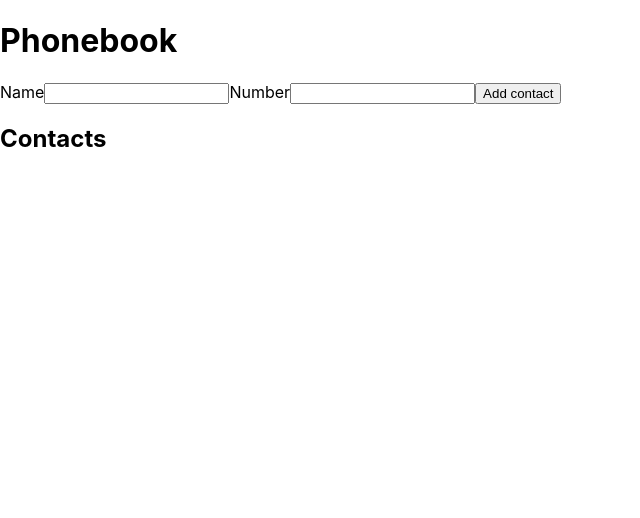
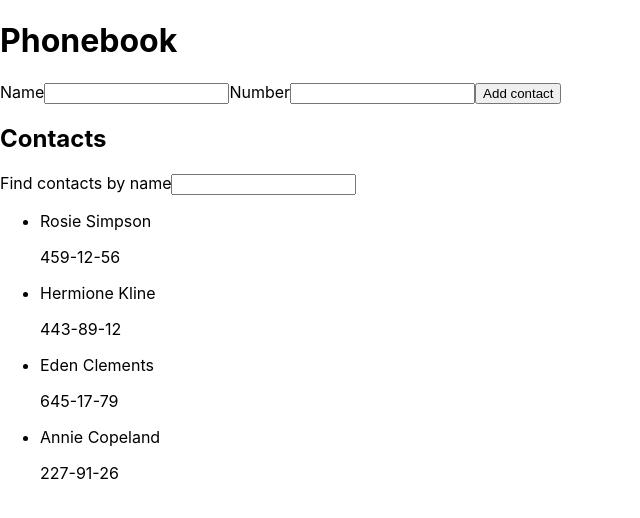
Before and after one commit to Anastasiia-Ihn/goit-react-hw-02-phonebook, a React (Create React App) app: page / in a window 1280 px wide. Shown: the top 518 px of the page, without its empty margins (0-640 px from the left). Built offline with nearby package versions, Linux system fonts and the light colour scheme.

Commit message:
added filter

```diff
--- a/src/components/App.jsx
+++ b/src/components/App.jsx
@@ -1,34 +1,57 @@
-import { Component } from "react";
-import { ContactForm } from "./ContactForm/ContactForm";
-import { ContactList } from "./ContactList/ContactList";
-import { Filter } from "./Filter/Filter";
-import { nanoid } from "nanoid";
+import { Component } from 'react';
+import { ContactForm } from './ContactForm/ContactForm';
+import { ContactList } from './ContactList/ContactList';
+import { Filter } from './Filter/Filter';
+import { nanoid } from 'nanoid';
 
 export class App extends Component {
   state = {
     contacts: [
-    { id: 'id-1', name: 'Rosie Simpson', number: '459-12-56' },
-    {id: 'id-2', name: 'Hermione Kline', number: '443-89-12'},
-    {id: 'id-3', name: 'Eden Clements', number: '645-17-79'},
-    {id: 'id-4', name: 'Annie Copeland', number: '227-91-26'},],
+      { id: 'id-1', name: 'Rosie Simpson', number: '459-12-56' },
+      { id: 'id-2', name: 'Hermione Kline', number: '443-89-12' },
+      { id: 'id-3', name: 'Eden Clements', number: '645-17-79' },
+      { id: 'id-4', name: 'Annie Copeland', number: '227-91-26' },
+    ],
     filter: '',
-    name: '',
-    number: ''
-  }
+  };
 
-  addContact = (newContact) => {
-    this.setState(prevState => ({ contacts: [...prevState.contacts, { ...newContact, id: nanoid() }] }))
+  addContact = newContact => {
+    this.setState(prevState => ({
+      contacts: [...prevState.contacts, { ...newContact, id: nanoid() }],
+    }));
+  };
 
-  }
+  changeFilter = evt => {
+    this.setState({ filter: evt.currentTarget.value });
+  };
+
+  searchByFilter = () => {
+    const { contacts, filter } = this.state;
+
+    const lowerWord = filter.toLowerCase();
+
+    return contacts.filter(contact =>
+      contact.name.toLowerCase().includes(lowerWord)
+    );
+  };
 
   render() {
- return <div>
-    <h1>Phonebook</h1>
-    <ContactForm onAdd={ this.addContact} />
+    const { contacts, filter } = this.state;
 
-    <h2>Contacts</h2>
-    <Filter />
-    <ContactList listContacts = {this.state.contacts} />
-  </div>
-};
+    const filterList = this.searchByFilter();
+    return (
+      <div>
+        <h1>Phonebook</h1>
+        <ContactForm onAdd={this.addContact} />
+
+        <h2>Contacts</h2>
+        <Filter
+          listContacts={contacts}
+          filter={filter}
+          onChange={this.changeFilter}
+        />
+        <ContactList listContacts={filterList} />
+      </div>
+    );
+  }
 }
--- a/src/components/ContactForm/ContactForm.jsx
+++ b/src/components/ContactForm/ContactForm.jsx
@@ -7,7 +7,7 @@ const builderSchema = Yup.object().shape({
     .min(2, 'Too Short!')
     .max(20, 'Too Long!')
     .required('This field is required'),
-  number: Yup.number().min(10, 'Too Short!').required('This field is required'),
+  number: Yup.string().min(10, 'Too Short!').required('This field is required'),
 });
 
 const initialValues = {
--- a/src/components/ContactList/ContactList.jsx
+++ b/src/components/ContactList/ContactList.jsx
@@ -1,15 +1,14 @@
 export const ContactList = ({ listContacts }) => {
-  console.log(listContacts);
+  return (
+    <ul>
+      {listContacts.map(({ id, name, number }) => (
+        <li key={id}>
+          <p>{name}</p>
+          <p>{number}</p>
+        </li>
+      ))}
+    </ul>
+  );
+};
 
-//   return (
-//     <ul>
-//           {listContacts.map((id, name, number) => (
-//               <li key={id}>
-//                   <p>{name}</p>
-//                   <p>{number}</p>
-//               </li>
-//           ))}
-//     </ul>
-//   );
-
-};
+// list-style: square;
--- a/src/components/Filter/Filter.jsx
+++ b/src/components/Filter/Filter.jsx
@@ -1,4 +1,10 @@
-export const Filter = () => {
-    console.log('Filter');
-
-}
+export const Filter = ({ filter, onChange }) => {
+  return (
+    <form>
+      <label>
+        Find contacts by name
+        <input type="text" name="input" value={filter} onChange={onChange} />
+      </label>
+    </form>
+  );
+};
```
